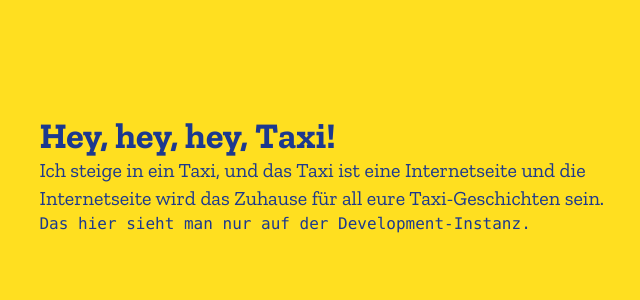
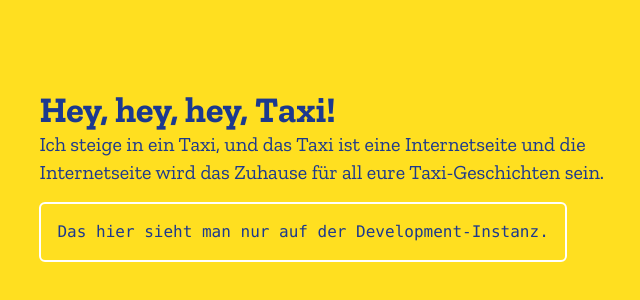
Before and after one commit to seblammers/heyheyheytaxi.de, a SvelteKit app: page / in a window 1280 px wide. Shown: the part 224-524 px from the top of the page, without its empty margins (301-941 px from the left). Built offline with nearby package versions, Linux system fonts and the light colour scheme.

Commit message:
Wrap development-only message in a styled container for improved visibility

```diff
--- a/src/routes/+page.svelte
+++ b/src/routes/+page.svelte
@@ -5,6 +5,8 @@
 			Ich steige in ein Taxi, und das Taxi ist eine Internetseite und die Internetseite wird das
 			Zuhause für all eure Taxi-Geschichten sein.
 		</p>
-		<pre>Das hier sieht man nur auf der Development-Instanz.</pre>
+		<div class="rounded-md border-white border-2 p-4 mt-4 w-fit">
+			<pre>Das hier sieht man nur auf der Development-Instanz.</pre>
+		</div>
 	</div>
 </section>
```
